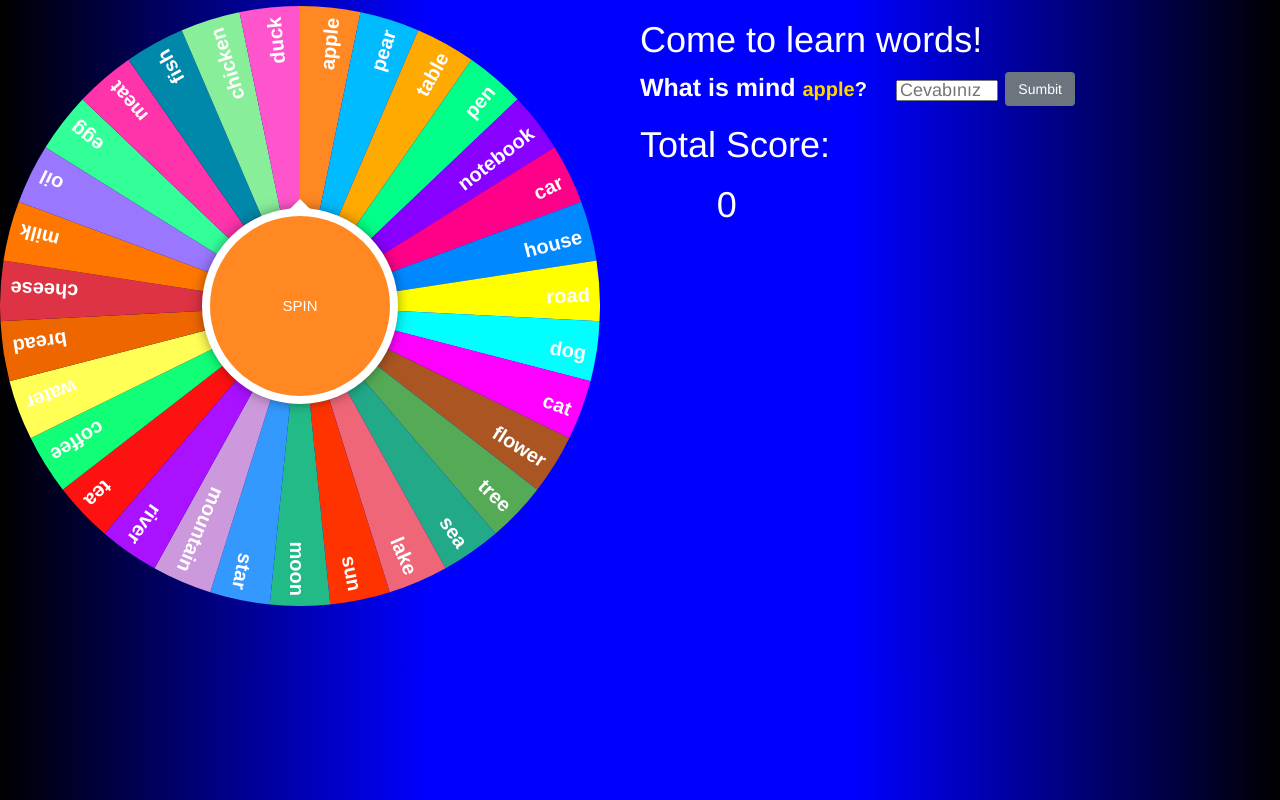
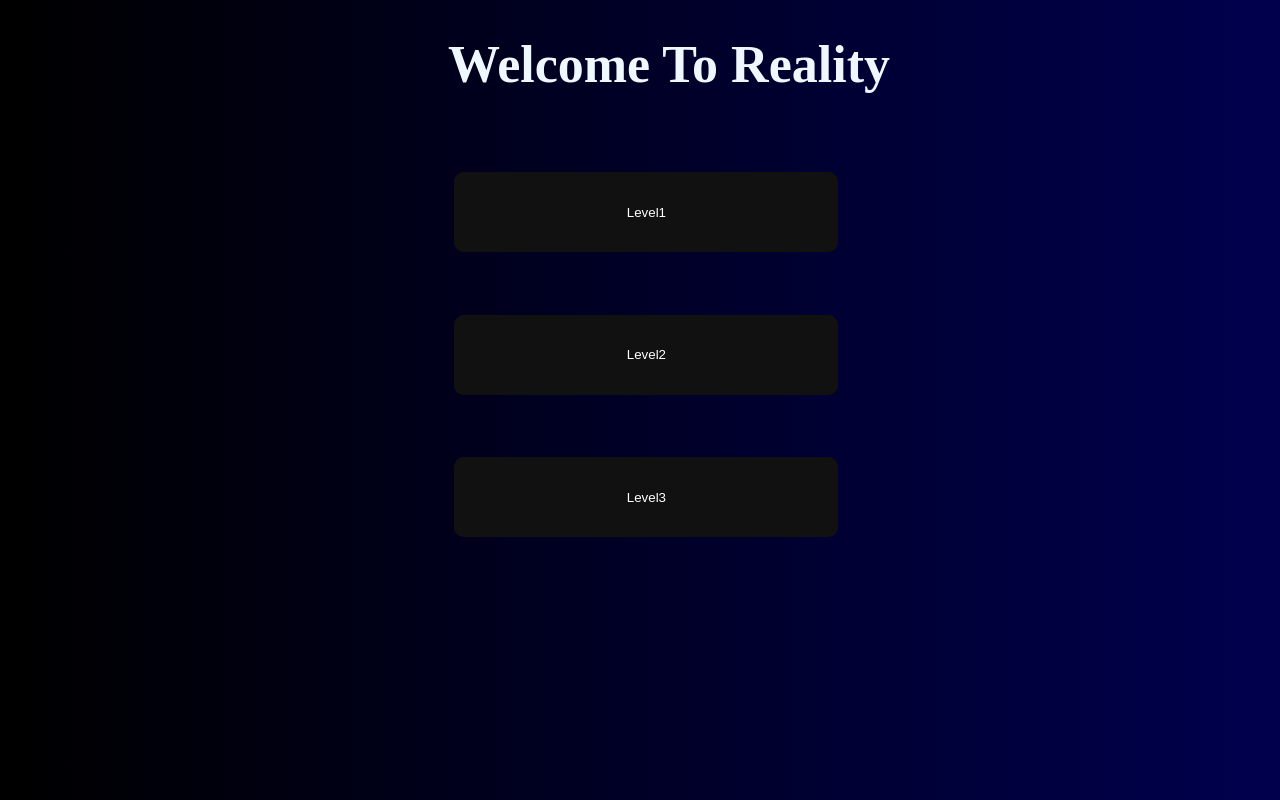
Before and after one commit to alisabourii/EnglishGame, a PHP site: page /index.php in a window 1280 px wide. Run offline with PHP 8.4, Linux system fonts and the light colour scheme; the visitor is signed in with stand-in values (Sample User, id 1).

Commit message:
Add files via upload

```diff
--- a/index.php
+++ b/index.php
@@ -2,102 +2,35 @@
 // Oturum başlat
 session_start();
 
-// Eğer oturum değişkeni yoksa, birinci sayfaya yönlendir
-if (!isset($_SESSION['kullanici_adi'])) {
-    header('Location: sayfa1.php');
+if ($_SERVER['REQUEST_METHOD'] === 'POST') {
+    // Kullanıcı adını session değişkenine kaydet
+    $_SESSION['kullanici_adi'] = $_POST['kullanici_adi'];
+    // İkinci sayfaya yönlendir
+    header('Location: main.php');
     exit();
 }
-
-// Kullanıcı adını session'dan al
-$level = $_SESSION['kullanici_adi'];
 ?>
-
 <!DOCTYPE html>
-<html lang="en">
+<html lang="tr">
 <head>
     <meta charset="UTF-8">
     <meta name="viewport" content="width=device-width, initial-scale=1.0">
-        <title>Document</title>
-        <link rel="stylesheet" href="style.css">
-        <meta charset="UTF-8">
-        <meta name="viewport" content="width=device-width, initial-scale=1.0">
-        <title>Document</title>
-        <link href="https://cdn.jsdelivr.net/npm/bootstrap@5.2.0/dist/css/bootstrap.min.css" rel="stylesheet" integrity="sha384-gH2yIJqKdNHPEq0n4Mqa/HGKIhSkIHeL5AyhkYV8i59U5AR6csBvApHHNl/vI1Bx" crossorigin="anonymous">
-        <script src="https://cdn.jsdelivr.net/npm/bootstrap@5.2.0/dist/js/bootstrap.bundle.min.js" integrity="sha384-A3rJD856KowSb7dwlZdYEkO39Gagi7vIsF0jrRAoQmDKKtQBHUuLZ9AsSv4jD4Xa" crossorigin="anonymous"></script>
-        <link rel="stylesheet" href="https://maxcdn.bootstrapcdn.com/bootstrap/3.4.1/css/bootstrap.min.css">
-        <script src="https://ajax.googleapis.com/ajax/libs/jquery/3.7.1/jquery.min.js"></script>
-        <script src="https://maxcdn.bootstrapcdn.com/bootstrap/3.4.1/js/bootstrap.min.js"></script>
-        <link rel="stylesheet" href="style.css">
-    <script>
-        var selector = [];
-    </script>
-    <?php if($level == "1"){?>
-        <script>selector = [
-                { "color": "#f82", "label": "apple" },
-                { "color": "#0bf", "label": "pear" },
-                { "color": "#fa0", "label": "table" },
-                { "color": "#0f8", "label": "pen" },
-                { "color": "#80f", "label": "notebook" },
-                { "color": "#f08", "label": "car" },
-                { "color": "#08f", "label": "house" },
-                { "color": "#ff0", "label": "road" },
-                { "color": "#0ff", "label": "dog" },
-                { "color": "#f0f", "label": "cat" },
-                { "color": "#a52", "label": "flower" },
-                { "color": "#5a5", "label": "tree" },
-                { "color": "#2a8", "label": "sea" },
-                { "color": "#e67", "label": "lake" },
-                { "color": "#f30", "label": "sun" },
-                { "color": "#2b8", "label": "moon" },
-                { "color": "#39f", "label": "star" },
-                { "color": "#c9d", "label": "mountain" },
-                { "color": "#a1f", "label": "river" },
-                { "color": "#f11", "label": "tea" },
-                { "color": "#1f7", "label": "coffee" },
-                { "color": "#ff5", "label": "water" },
-                { "color": "#e60", "label": "bread" },
-                { "color": "#d34", "label": "cheese" },
-                { "color": "#f70", "label": "milk" },
-                { "color": "#97f", "label": "oil" },
-                { "color": "#3f9", "label": "egg" },
-                { "color": "#f3a", "label": "meat" },
-                { "color": "#08a", "label": "fish" },
-                { "color": "#8e9", "label": "chicken" },
-                { "color": "#f5c", "label": "duck" }
-            ]; </script> <?php }?>
-    <?php if($level == "2"){?>
-        <script>selector = [{ "color": "#f82", "label": "School" },
-                { "color": "#0bf", "label": "Teacher" }]; </script> <?php }?>
-    <?php if($level == "3"){?>
-        <script>selector = [{ "color": "#f82", "label": "Cyber" },
-                { "color": "#0bf", "label": "Hacher" }]; </script> <?php }?>
+    <title>Leran English</title>
+    <link rel="stylesheet" href="loginStyle.css">
 </head>
-<body onload="generateRoutate(selector)">
-        <div class="carouseDiv">
-        <div id="wheelOfFortune" style="margin-top: 1%; margin-left: 0%;">
-                <canvas id="wheel" width="600" height="600"></canvas>
-                <div id="spin"></div>
+<body>
+<h1 style="color: aliceblue;">Welcome To Reality</h1><br>
+<form method="post" action="">
+    <input type="text" id="kullanici_adi" name="kullanici_adi" required hidden="true">
+
+    <div class="buttons">
+        <button class="glow-on-hover" onclick="document.getElementById('kullanici_adi').value = '1';" type="submit">Level1</button><br><br>
+        <button class="glow-on-hover" onclick="document.getElementById('kullanici_adi').value = '2';" type="submit">Level2</button><br><br>
+        <button class="glow-on-hover" onclick="document.getElementById('kullanici_adi').value = '3';" type="submit">Level3</button>
     </div>
-        </div>
-        <div class="panelDiv">
-           <h1>Come to learn words!</h1>
-            <div class="smallDiv">
-                <label style="font-size: 25px"> What is mind  <label id="word" style="color: gold"></label><label>?</label>
-            </div>
-
-            <div class="smallDiv">
-                <input placeholder="Cevabınız" style="height: 21px; width: 40%; font-size: 18px; color: black" id="answer"  >
-                <button id="sumbitBtn" style=""  class="btn btn-secondary" onclick="controlTranslate()">Sumbit</button>
-            </div>
-            <br>
-            <div style="height: 542px">
-                <h1>Total Score:</h1>
-                <h1 style="margin-left: 12%" id="score">0</h1>
-            </div>
+</form>
 
 
-
-        </div>
-        <script src="app.js"></script>
+<script src="loginJS.js"></script>
 </body>
 </html>
```
Lines whose indentation alone changed are shown as unchanged.
